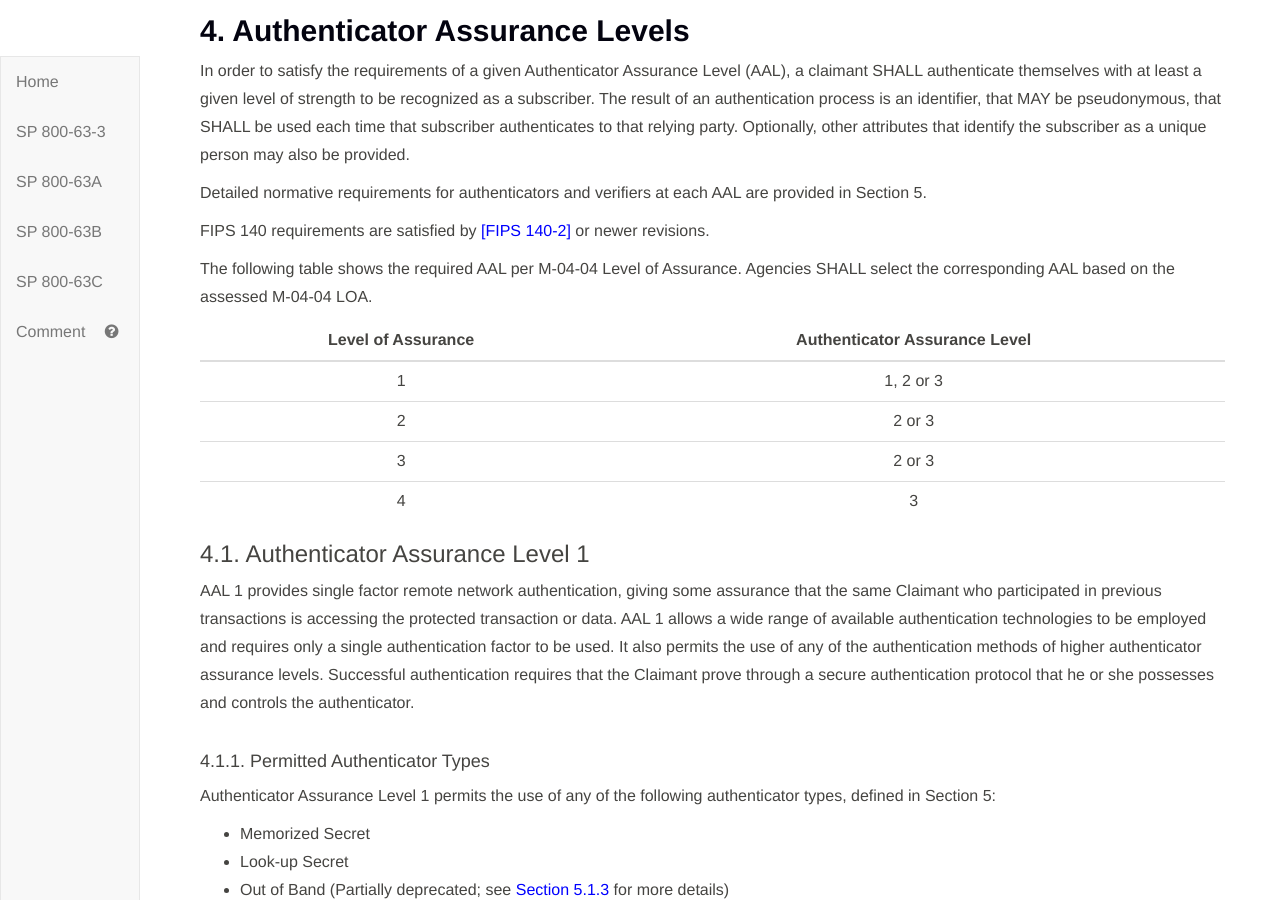
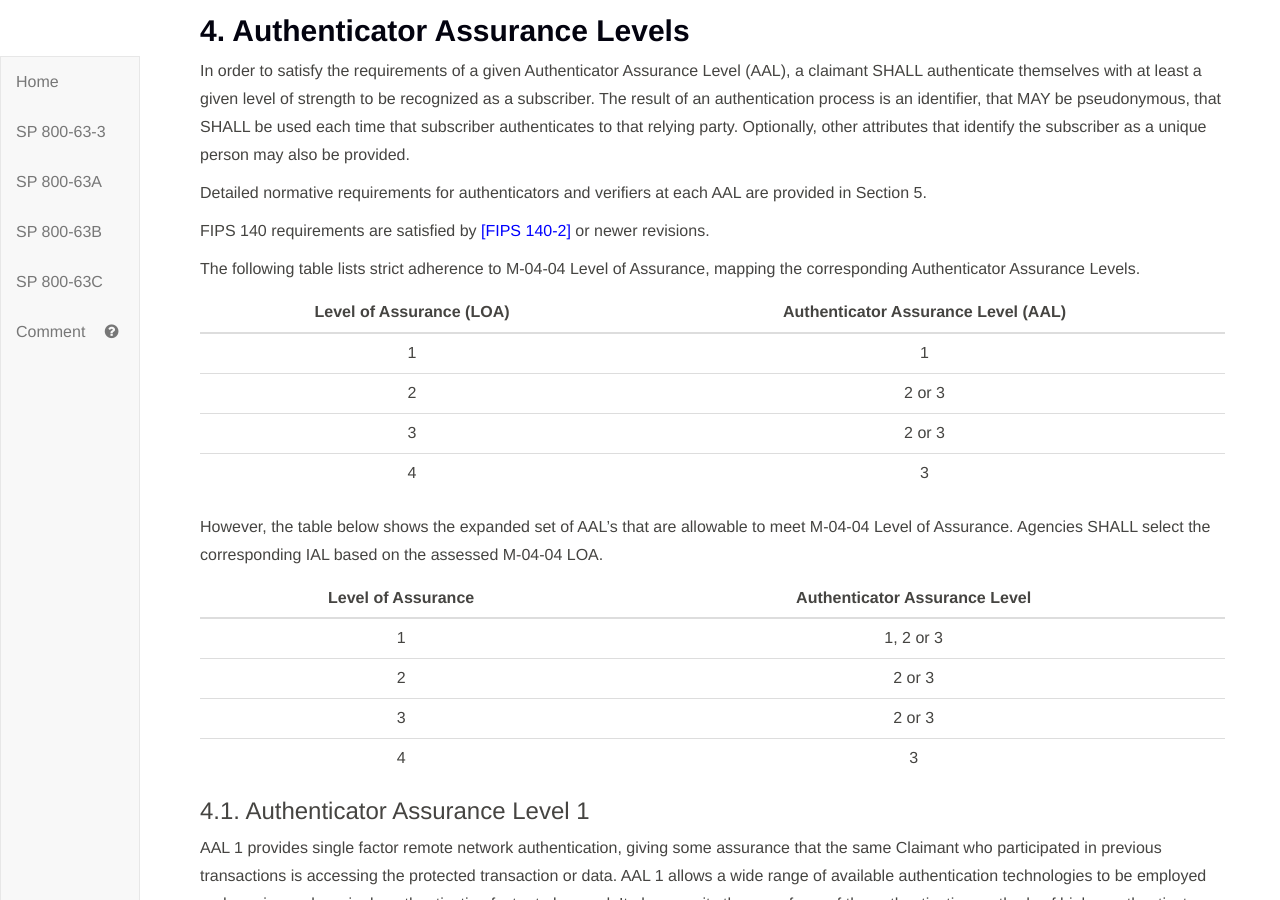
Before and after one commit to usnistgov/800-63-3, a Jekyll site: the page built from sp800-63b.md, in a window 1280 px wide and 900 px high, scrolled down 18276 px. Built offline with Jekyll 4.4.1, drawn with Linux system fonts in a browser that asks for light colours.

Commit message:
Update normative requirements for AAL

```diff
--- a/sp800-63b/sec4_aal.md
+++ b/sp800-63b/sec4_aal.md
@@ -8,7 +8,18 @@
 
 FIPS 140 requirements are satisfied by [[FIPS 140-2]](#FIPS140-2) or newer revisions.
 
-The following table shows the required AAL per M-04-04 Level of Assurance. Agencies SHALL select the corresponding AAL based on the assessed M-04-04 LOA.
+The following table lists strict adherence to M-04-04 Level of Assurance, mapping the corresponding Authenticator Assurance Levels.
+
+
+| Level of Assurance (LOA) |  Authenticator Assurance Level (AAL) |
+|:------------------:|:-----------------------------:|
+| 1 |  1|
+| 2 |  2 or 3 |
+| 3 |  2 or 3 |
+| 4 |  3 |
+
+However, the table below shows the expanded set of AAL's that are allowable to meet M-04-04 Level of Assurance. Agencies SHALL select the corresponding IAL based on the assessed M-04-04 LOA.
+
 
 | Level of Assurance | Authenticator Assurance Level
 |:------------------:|:-----------------------------:
```
Also changed, not shown: sp800-63a/sec4_ial.md (+1 -1 lines).
